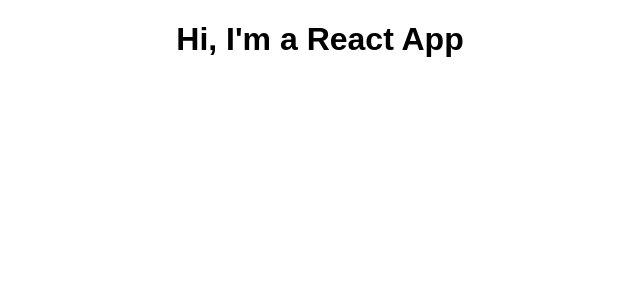
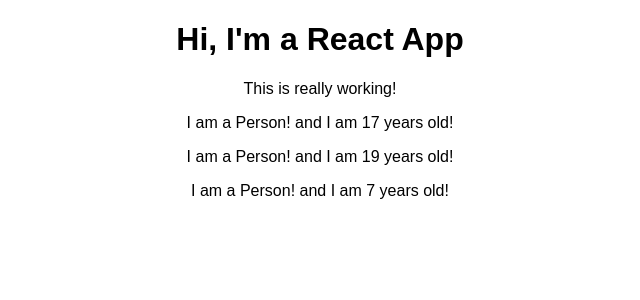
Before and after one commit to HarikaPenukonda/React_Demo, a React (Create React App) app in the folder react_demo/: page / in a window 1280 px wide. Shown: the top 300 px of the page, without its empty margins (320-960 px from the left). Built offline with nearby package versions, Linux system fonts and the light colour scheme.

Commit message:
outputting dynamic content

```diff
--- a/react_demo/src/App.js
+++ b/react_demo/src/App.js
@@ -1,11 +1,18 @@
 import React, { Component } from 'react';
 import './App.css';
+import Person from './Person/Person';
 
 class App extends Component {
   render() {
     return (
       <div className="App">
         <h1>Hi, I'm a React App</h1>
+        <p>This is really working!</p>
+        <Person/>
+        <Person/>
+        <Person/>
+
+
       </div>
     );
     // return React.createElement('div',{className: 'App'}, React.createElement('h1',null,'Does this work now?') ); // complex code that's why we use above code as it is simple and easy to understand
--- a/react_demo/src/Person/Person.js
+++ b/react_demo/src/Person/Person.js
@@ -1,7 +1,7 @@
 import React from 'react'
 
 const person = () =>{
-    return <p>I am a Person! and I am Math.floor(Math.random()*20) years old!</p>
+    return <p>I am a Person! and I am {Math.floor(Math.random()*20)} years old!</p>
 };
 
 export default person;
```
